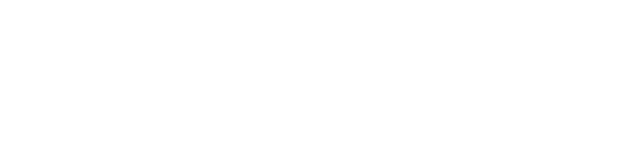
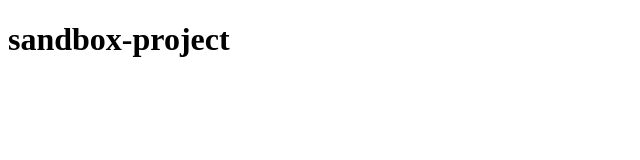
Before and after one commit to ShinonomeSasame/studio-sasame, a plain HTML site: page index.html in a window 1280 px wide. Shown: the whole page, without its empty margins (0-640 px from the left). Drawn offline with Linux system fonts and the light colour scheme.

Commit message:
Add h1 heading to index.html for agent verification (#1)
Issue #1のdeveloper/verifierエージェント動作確認用に、body内に
h1要素を追加し「sandbox-project」を画面表示するようにした。

Co-Authored-By: Claude Sonnet 5 <noreply@anthropic.com>

```diff
--- a/index.html
+++ b/index.html
@@ -5,5 +5,7 @@
     <meta name="viewport" content="width=device-width, initial-scale=1.0" />
     <title>sandbox-project</title>
   </head>
-  <body></body>
+  <body>
+    <h1>sandbox-project</h1>
+  </body>
 </html>
```
